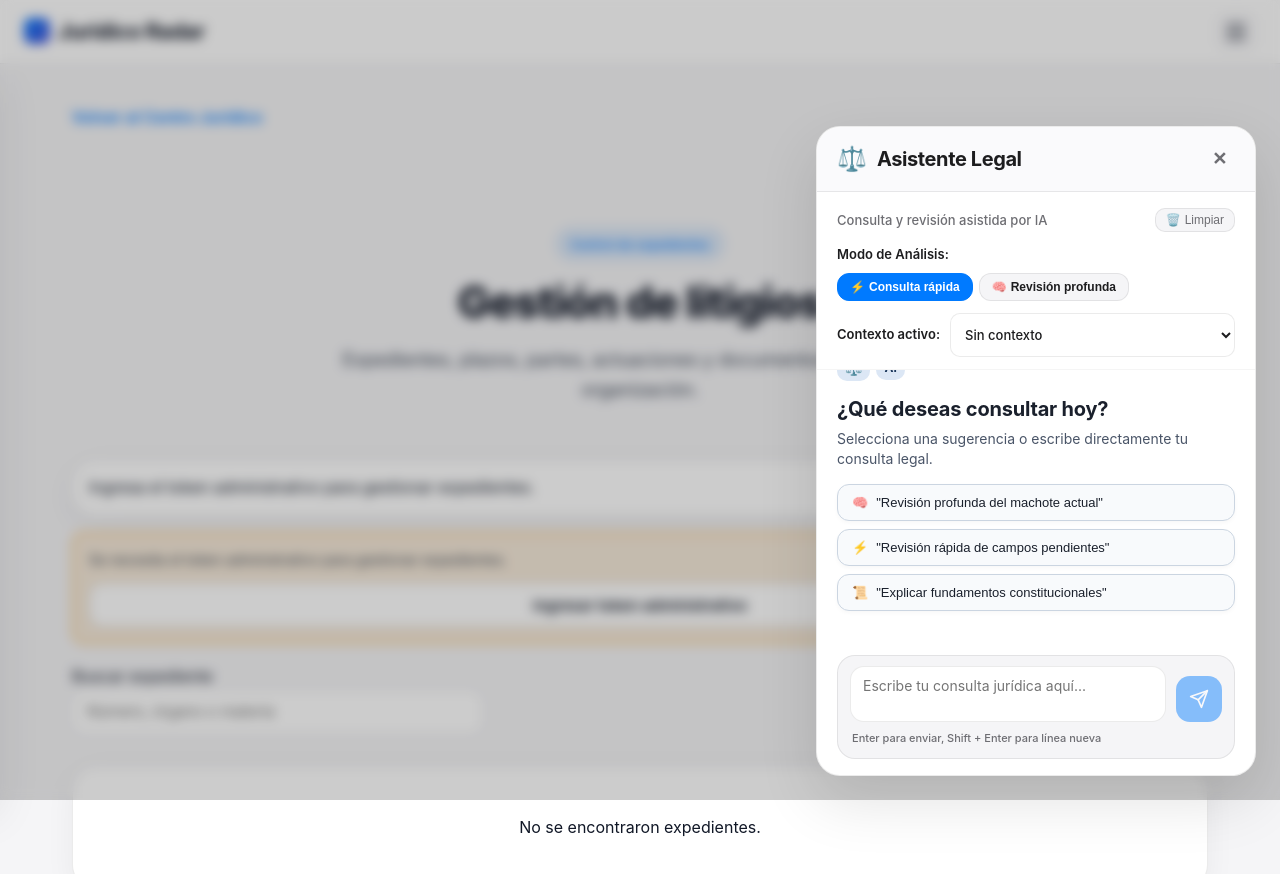
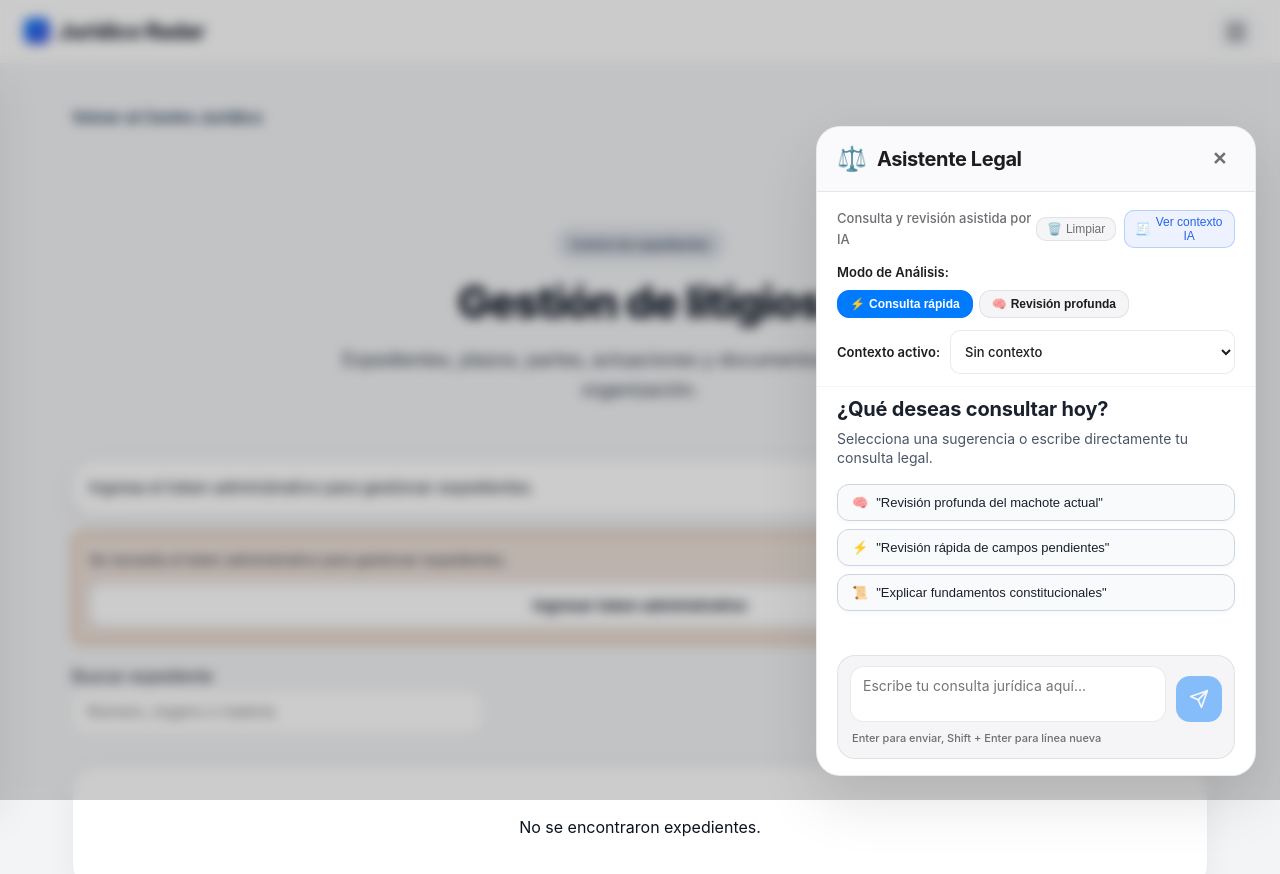
Before and after one commit to Antonio-valenzuela/Radar-Juridico-WEB, a Next.js app: page /legal-hub/expedientes in a window 1280 px wide. Both pictures are taken after a click on the button "⚖️". Shown: the top 874 px of the page. Built offline with nearby package versions, Linux system fonts and the light colour scheme.

Commit message:
feat(ai): add page context integration and legal assistant improvements

```diff
--- a/app/api/ai/deep-review/route.ts
+++ b/app/api/ai/deep-review/route.ts
@@ -26,6 +26,8 @@ export async function POST(req: NextRequest) {
       message = "",
       taskType = "document_review",
       activeDocument,
+      activeCase,
+      activeBulletin,
       retrievedSources = [],
     } = payload;
 
@@ -36,11 +38,18 @@ export async function POST(req: NextRequest) {
       );
     }
 
+    const legalContext = {
+      ...(activeDocument || {}),
+      ...(activeCase ? { activeCase } : {}),
+      ...(activeBulletin ? { activeBulletin } : {}),
+      ...(payload.pageContext ? { pageContext: payload.pageContext } : {}),
+    };
+
     const deepResult = await runDeepReviewMode({
       userMessage: message,
       mode: "deep",
       taskType,
-      legalContext: activeDocument || {},
+      legalContext,
       retrievedSources,
     });
 
--- a/app/api/ai/generate/route.ts
+++ b/app/api/ai/generate/route.ts
@@ -28,6 +28,8 @@ export async function POST(req: NextRequest) {
       taskType = "general",
       contextMode = "none",
       activeDocument,
+      activeCase,
+      activeBulletin,
       retrievedSources = [],
     } = payload;
 
@@ -40,6 +42,8 @@ export async function POST(req: NextRequest) {
 
     const legalContext = {
       ...(activeDocument || {}),
+      ...(activeCase ? { activeCase } : {}),
+      ...(activeBulletin ? { activeBulletin } : {}),
       ...(payload.pageContext ? { pageContext: payload.pageContext } : {}),
     };
 
--- a/app/api/ai/legal-assistant/route.ts
+++ b/app/api/ai/legal-assistant/route.ts
@@ -38,6 +38,7 @@ export async function POST(req: NextRequest) {
       activeDocument,
       activeCase,
       activeBulletin,
+      pageContext,
       selectedSection,
     } = payload;
 
@@ -57,6 +58,16 @@ export async function POST(req: NextRequest) {
     let missingFields: string[] = [];
     let citations: any[] = [];
     let warnings: string[] = [];
+
+    if (contextMode === 'current_case' && activeCase) {
+      contextLabel = `Expediente activo (${activeCase.expedienteNumber || activeCase.caseId || 'Sin número'})`;
+      missingFields = [];
+    }
+
+    if (contextMode === 'current_bulletin' && activeBulletin) {
+      contextLabel = `Boletín activo (${activeBulletin.sourceName || activeBulletin.subscriptionId || 'Sin fuente'})`;
+      missingFields = [];
+    }
 
     // Analyze Active Document Context
     if ((contextMode === 'current_document' || isMachoteQuery) && activeDocument) {
@@ -109,6 +120,10 @@ export async function POST(req: NextRequest) {
     }
 
     // Perform targeted RAG search filtering out SENADO_WEB and quarantined items
+    if (pageContext) {
+      warnings.push(`Contexto de página: ${pageContext.pageLabel || pageContext.route || 'sin etiqueta de página'}`);
+    }
+
     if (cleanMessage.length > 5) {
       try {
         const words = cleanMessage.split(/\s+/).filter((w: string) => w.length > 3).slice(0, 4);
--- a/app/globals.css
+++ b/app/globals.css
@@ -1,45 +1,45 @@
 :root {
-  /* ── Colores de marca Apple HIG ── */
-  --primary:        #007AFF;
-  --primary-hover:  #0062CC;
-  --primary-active: #004999;
-  --accent:         #34C759;
-  --accent-hover:   #28A745;
-
-  /* ── Superficies Luminosas Apple ── */
-  --background:      #F5F5F7;
+  /* Paleta formal: azul marino, grises neutros, acentos sobrios */
+  --primary:        #0B2545; /* azul marino */
+  --primary-hover:  #081d39;
+  --primary-active: #06142a;
+  --accent:         #7A2B2B; /* burdeos suave para acentos */
+  --accent-hover:   #5f2222;
+
+  /* Superficies neutras */
+  --background:      #F3F4F6; /* gris muy claro */
   --surface:         #FFFFFF;
-  --surface-muted:   #FAFAFC;
+  --surface-muted:   #F8FAFC;
   --surface-elevated:#FFFFFF;
-  --surface-overlay: rgba(0, 0, 0, 0.04);
-
-  /* ── Tipografía Apple HIG Alto Contraste ── */
-  --text-primary:   #111827;
-  --text-secondary: #374151;
-  --text-muted:     #4B5563;
-  --text-main:      #111827;
+  --surface-overlay: rgba(11, 37, 69, 0.04);
+
+  /* Tipografía: mayor contraste y legibilidad */
+  --text-primary:   #0B1220; /* casi negro, menos puro para menor brillo */
+  --text-secondary: #1F2937;
+  --text-muted:     #475569;
+  --text-main:      #0B1220;
   --text-on-primary:#FFFFFF;
 
-  /* ── Bordes Sutiles Apple ── */
-  --border:        rgba(0, 0, 0, 0.08);
-  --border-strong: rgba(0, 0, 0, 0.14);
-  --border-focus:  #007AFF;
+  /* Bordes y focos */
+  --border:        rgba(11, 37, 69, 0.08);
+  --border-strong: rgba(11, 37, 69, 0.14);
+  --border-focus:  #0B2545;
   --card-bg:       #FFFFFF;
-  --card-border:   rgba(0, 0, 0, 0.08);
-
-  /* ── Estado Apple ── */
-  --success:     #34C759;
-  --success-bg:  rgba(52, 199, 89, 0.12);
-  --warning:     #FF9F0A;
-  --warning-bg:  rgba(255, 159, 10, 0.12);
-  --danger:      #FF453A;
-  --danger-bg:   rgba(255, 69, 58, 0.12);
-  --error:       #FF453A;
-  --error-bg:    rgba(255, 69, 58, 0.12);
-  --info:        #007AFF;
-  --info-bg:     rgba(0, 122, 255, 0.10);
-  --disabled:    rgba(0, 0, 0, 0.20);
-  --focus:       #007AFF;
+  --card-border:   rgba(11, 37, 69, 0.08);
+
+  /* Estados */
+  --success:     #0F5132; /* verde sobrio */
+  --success-bg:  rgba(15, 81, 50, 0.12);
+  --warning:     #B45309;
+  --warning-bg:  rgba(180, 83, 9, 0.12);
+  --danger:      #991B1B;
+  --danger-bg:   rgba(153, 27, 27, 0.12);
+  --error:       #991B1B;
+  --error-bg:    rgba(153, 27, 27, 0.12);
+  --info:        #0B2545;
+  --info-bg:     rgba(11, 37, 69, 0.10);
+  --disabled:    rgba(11, 37, 69, 0.20);
+  --focus:       #0B2545;
 
   /* ── Espaciado (grid 8px) ── */
   --space-1:  4px;
--- a/components/ai/FloatingLegalChat.tsx
+++ b/components/ai/FloatingLegalChat.tsx
@@ -66,9 +66,13 @@ export default function FloatingLegalChat() {
 
   const {
     module: activeModule,
+    route,
+    pageContext,
     contextMode,
     setContextMode,
     activeDocument,
+    activeCase,
+    activeBulletin,
     updateDocumentFields,
   } = useLegalWorkspaceContext();
 
@@ -120,6 +124,8 @@ export default function FloatingLegalChat() {
     return () => window.removeEventListener('keydown', handleKeyDown);
   }, [isOpen]);
 
+  const [showDebug, setShowDebug] = useState(false);
+
   const handleSend = async (
     e?: React.FormEvent,
     customInput?: string,
@@ -155,18 +161,11 @@ export default function FloatingLegalChat() {
     const controller = new AbortController();
     abortControllerRef.current = controller;
 
-    const pageContext = {
-      route: typeof window !== 'undefined' ? window.location.pathname : '',
+    const effectivePageContext = {
+      route,
       module: activeModule,
-      pageTitle: typeof document !== 'undefined' ? document.title : '',
-      activeDocument: (contextMode === 'current_document' && activeDocument) ? {
-        templateId: activeDocument.templateId,
-        templateName: activeDocument.templateName,
-        matter: activeDocument.matter,
-        jurisdiction: activeDocument.jurisdiction,
-        fields: activeDocument.fields,
-        pendingMarkers: activeDocument.pendingMarkers,
-      } : null,
+      pageTitle: pageContext?.pageTitle || (typeof document !== 'undefined' ? document.title : ''),
+      pageLabel: pageContext?.pageLabel || 'Pantalla legal',
     };
 
     try {
@@ -180,8 +179,10 @@ export default function FloatingLegalChat() {
           mode: executionMode,
           contextMode,
           activeDocument: contextMode === 'current_document' ? activeDocument : null,
+          activeCase: contextMode === 'current_case' ? activeCase : null,
+          activeBulletin: contextMode === 'current_bulletin' ? activeBulletin : null,
           module: activeModule,
-          pageContext,
+          pageContext: effectivePageContext,
         }),
       });
 
@@ -437,6 +438,7 @@ export default function FloatingLegalChat() {
               <span style={{ fontSize: '13px', color: '#6E6E73', fontWeight: 500 }}>
                 Consulta y revisión asistida por IA
               </span>
+              <div style={{ display: 'flex', alignItems: 'center', gap: '8px' }}>
                 <button
                   onClick={handleClearHistory}
                   style={{
@@ -456,6 +458,27 @@ export default function FloatingLegalChat() {
                   <span>🗑️</span>
                   <span>Limpiar</span>
                 </button>
+                <button
+                  type="button"
+                  onClick={() => setShowDebug((prev) => !prev)}
+                  style={{
+                    display: 'inline-flex',
+                    alignItems: 'center',
+                    gap: '4px',
+                    backgroundColor: '#EEF2FF',
+                    border: '1px solid rgba(59, 130, 246, 0.3)',
+                    borderRadius: '10px',
+                    padding: '4px 10px',
+                    fontSize: '12px',
+                    color: '#2563EB',
+                    cursor: 'pointer',
+                    fontWeight: 500,
+                  }}
+                >
+                  <span>🧾</span>
+                  <span>{showDebug ? 'Ocultar contexto' : 'Ver contexto IA'}</span>
+                </button>
+              </div>
             </div>
 
             {/* Modo de Análisis */}
@@ -534,10 +557,36 @@ export default function FloatingLegalChat() {
                 📄 Borrador activo: <span style={{ fontWeight: 700, color: '#1c385c' }}>{activeDocument.templateName || 'Machote'}</span>
               </p>
             )}
+            {activeCase && contextMode === 'current_case' && (
+              <p style={{ margin: 0, fontSize: '12px', color: '#4a5568', fontWeight: 500 }}>
+                🧾 Expediente activo: <span style={{ fontWeight: 700, color: '#1c385c' }}>{activeCase.expedienteNumber || activeCase.caseId || 'Expediente'}</span>
+              </p>
+            )}
+            {activeBulletin && contextMode === 'current_bulletin' && (
+              <p style={{ margin: 0, fontSize: '12px', color: '#4a5568', fontWeight: 500 }}>
+                📡 Boletín activo: <span style={{ fontWeight: 700, color: '#1c385c' }}>{activeBulletin.sourceName || activeBulletin.subscriptionId || 'Boletín'}</span>
+              </p>
+            )}
           </div>
 
           {/* Messages Scroll Area */}
           <div style={{ flex: 1, overflowY: 'auto', padding: '0 20px 16px 20px', display: 'flex', flexDirection: 'column', gap: '16px' }}>
+            {showDebug && (
+              <div style={{ backgroundColor: '#f8fafc', border: '1px solid rgba(59,130,246,0.15)', borderRadius: '16px', padding: '14px', fontSize: '12px', color: '#0f172a', lineHeight: 1.5 }}>
+                <div style={{ marginBottom: '10px', fontWeight: 700 }}>Contexto IA actual</div>
+                <pre style={{ margin: 0, whiteSpace: 'pre-wrap', wordBreak: 'break-word', maxHeight: '220px', overflow: 'auto' }}>
+{JSON.stringify({
+  route,
+  module: activeModule,
+  pageContext,
+  contextMode,
+  activeDocument: activeDocument ? { templateId: activeDocument.templateId, documentType: activeDocument.documentType, templateName: activeDocument.templateName, matter: activeDocument.matter, jurisdiction: activeDocument.jurisdiction, pendingMarkers: activeDocument.pendingMarkers } : null,
+  activeCase,
+  activeBulletin,
+}, null, 2)}
+                </pre>
+              </div>
+            )}
             {messages.length === 0 && (
               <div style={{ padding: '12px 0', display: 'flex', flexDirection: 'column', gap: '12px' }}>
                 {/* Mini Badges */}
--- a/components/shared/AdminTokenGate.tsx
+++ b/components/shared/AdminTokenGate.tsx
@@ -16,17 +16,11 @@ interface AdminTokenGateProps {
  * No abre ningún modal ni window.prompt.
  */
 export function AdminTokenGate({ onTokenSaved, context = "para ejecutar esta acción" }: AdminTokenGateProps) {
-  const [input, setInput] = useState("");
-  const [hasToken, setHasToken] = useState(false);
+  const [input, setInput] = useState(() => getAdminToken() ?? "");
+  const [hasToken, setHasToken] = useState(() => Boolean(getAdminToken()));
   const [showField, setShowToken] = useState(false);
   const [showPassword, setShowPassword] = useState(false);
   const [message, setMessage] = useState("");
-
-  useEffect(() => {
-    const token = getAdminToken();
-    setHasToken(Boolean(token));
-    setInput(token ?? "");
-  }, []);
 
   const persist = () => {
     const saved = setAdminToken(input);
```
Also changed, not shown: app/legal-hub/boletines/page.tsx (+57 -4 lines), app/legal-hub/expedientes/page.tsx (+32 -0 lines), context/LegalWorkspaceContext.tsx (+74 -4 lines), lib/ai/providers/local.ts (+14 -1 lines). Lines whose indentation alone changed are shown as unchanged.
